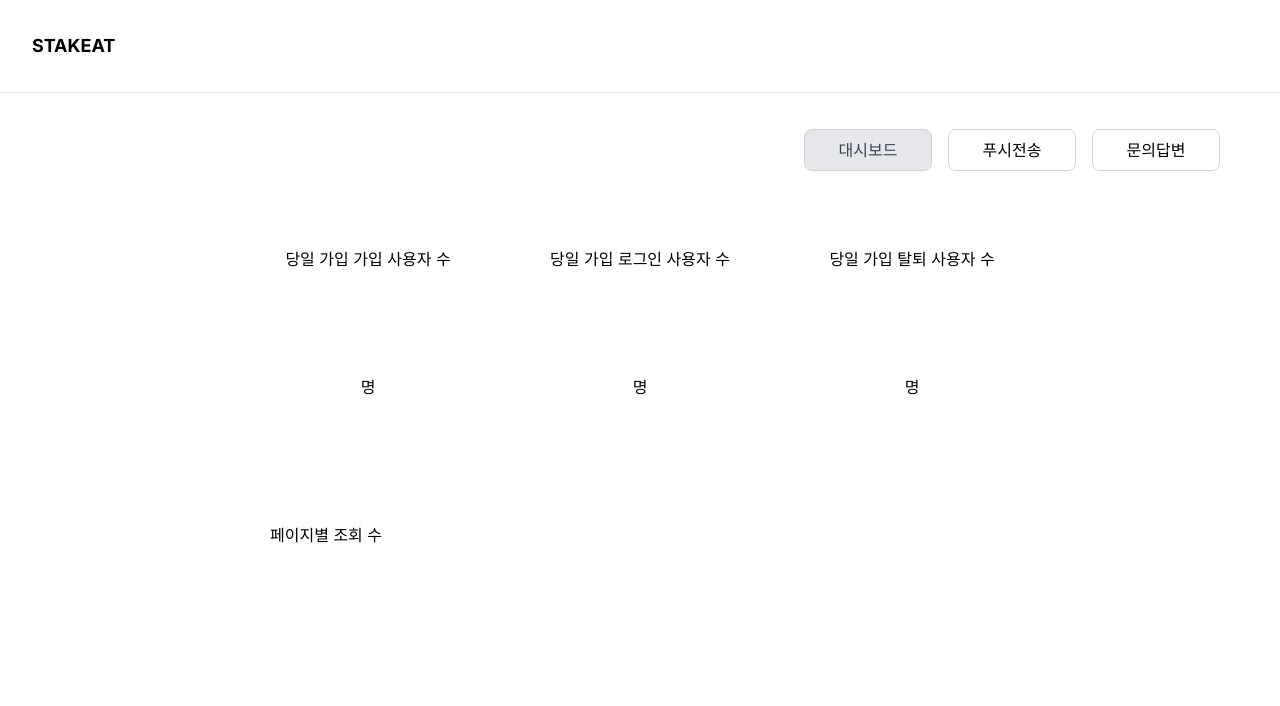
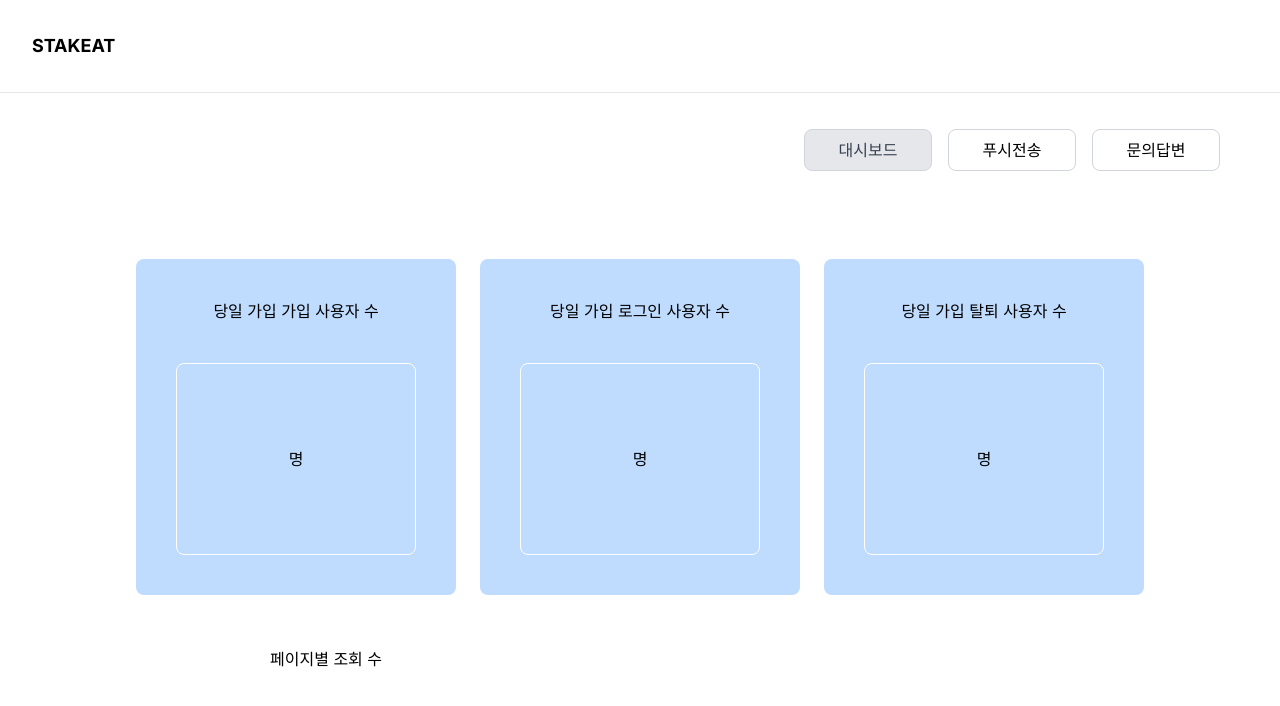
Before and after one commit to stakingWebServer/stakingWebFront, a Next.js app: page /dashboard in a window 1280 px wide. Shown: the top 706 px of the page. Built offline with nearby package versions, Linux system fonts and the light colour scheme; no server answers.

Commit message:
대시보드, 카드 css 변경

```diff
--- a/src/components/dashboard/DashboardCard.tsx
+++ b/src/components/dashboard/DashboardCard.tsx
@@ -24,9 +24,9 @@ export default function DashboardCard({ card }: Props) {
     }, [])
 
     return (
-        <div>
-            <p className="mb-5">당일 가입 {card.name} 사용자 수</p>
-            <div className="flex border-white items-center justify-center mx-10 border border-solid border-black rounded-lg w-48 h-48">
+        <div className="bg-blue-200 p-10 m-3 rounded-lg">
+            <p className="mb-10">당일 가입 {card.name} 사용자 수</p>
+            <div className="flex border-white items-center justify-center border border-solid border-black rounded-lg w-60 h-48">
                 {data?.todayNum} 명
             </div>
         </div>
```
